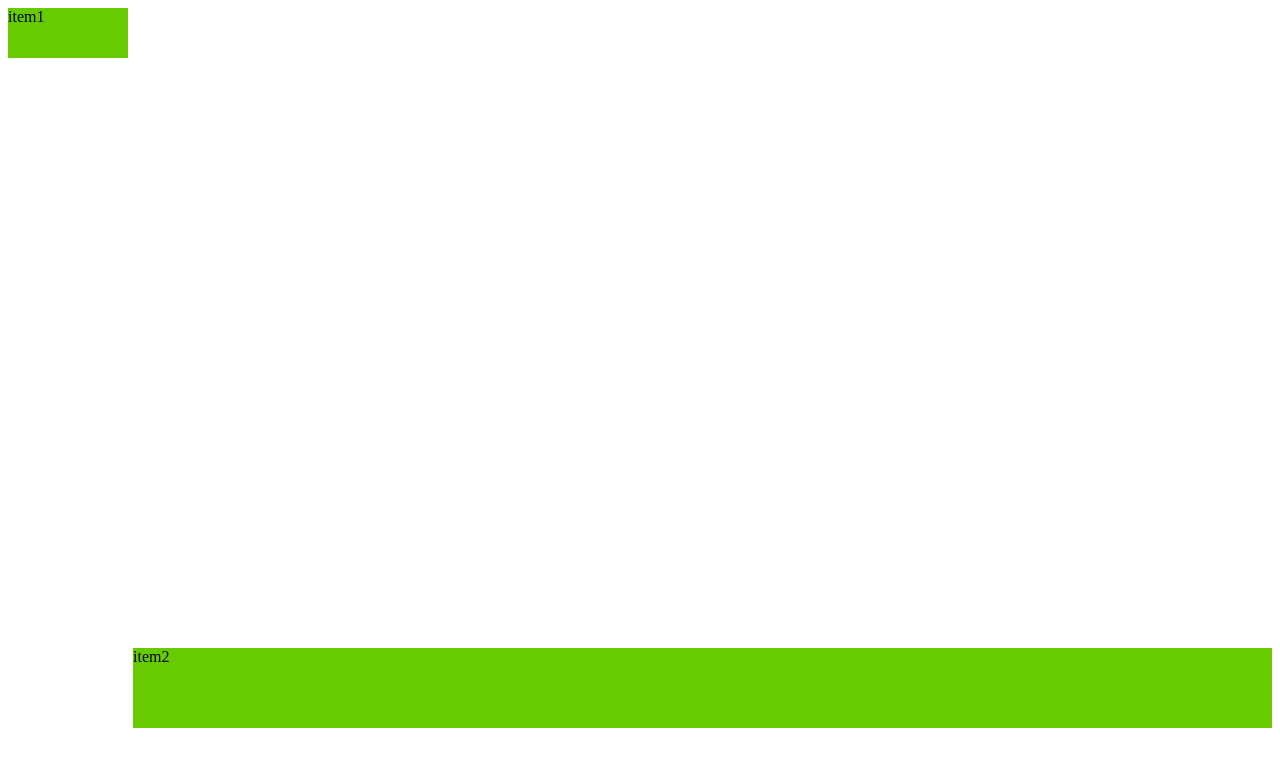
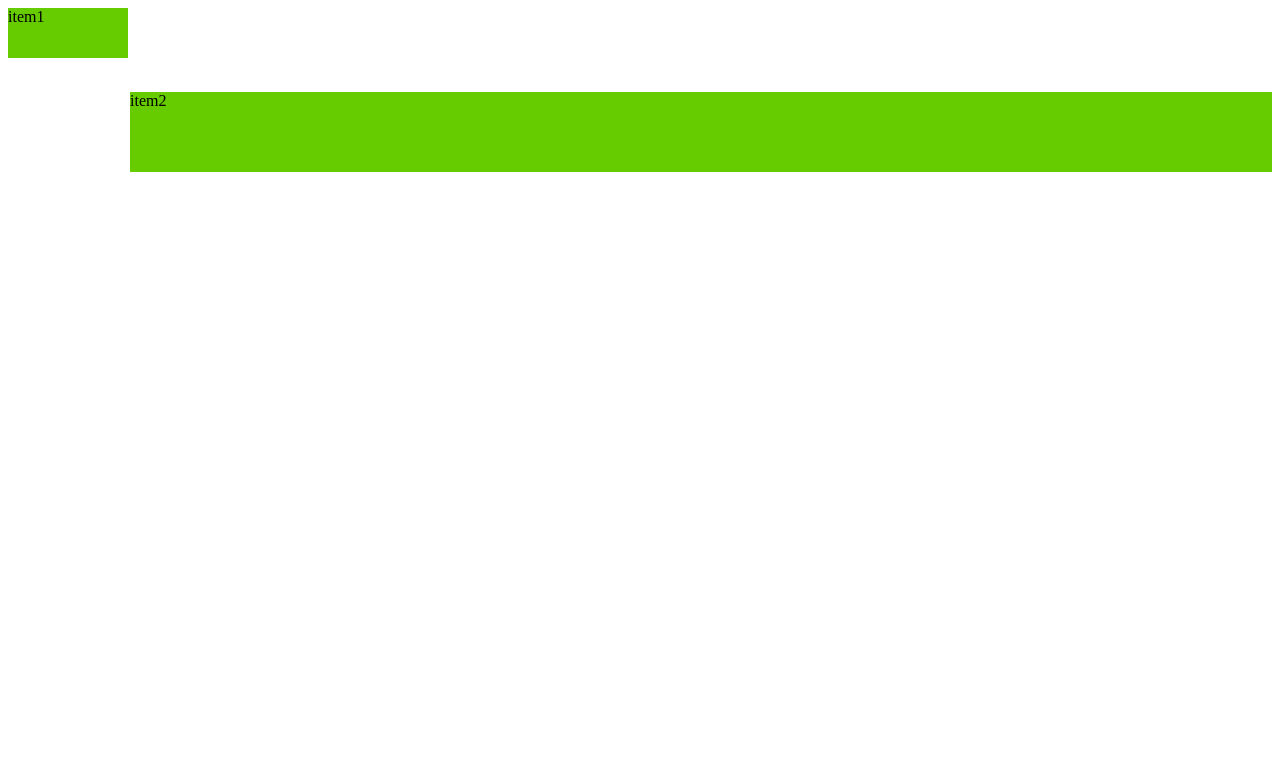
Before and after one commit to buhtig-sudo/CSS-Grid-Tutorial, a website built with Vite: page index.html in a window 1280 px wide. Built offline with nearby package versions, Linux system fonts and the light colour scheme.

Commit message:
two commit

```diff
--- a/style.css
+++ b/style.css
@@ -1,8 +1,8 @@
 #grid {
   display: grid;
-  grid-template-rows: 50px 1fr 80px;
+  grid-template-rows: 50px 30px 80px;
   grid-template-columns: 120px 1fr 80px;
-  grid-gap: 5px;
+  grid-gap: 2px;
   height: 90vh;
 }
 #grid > div {
```
